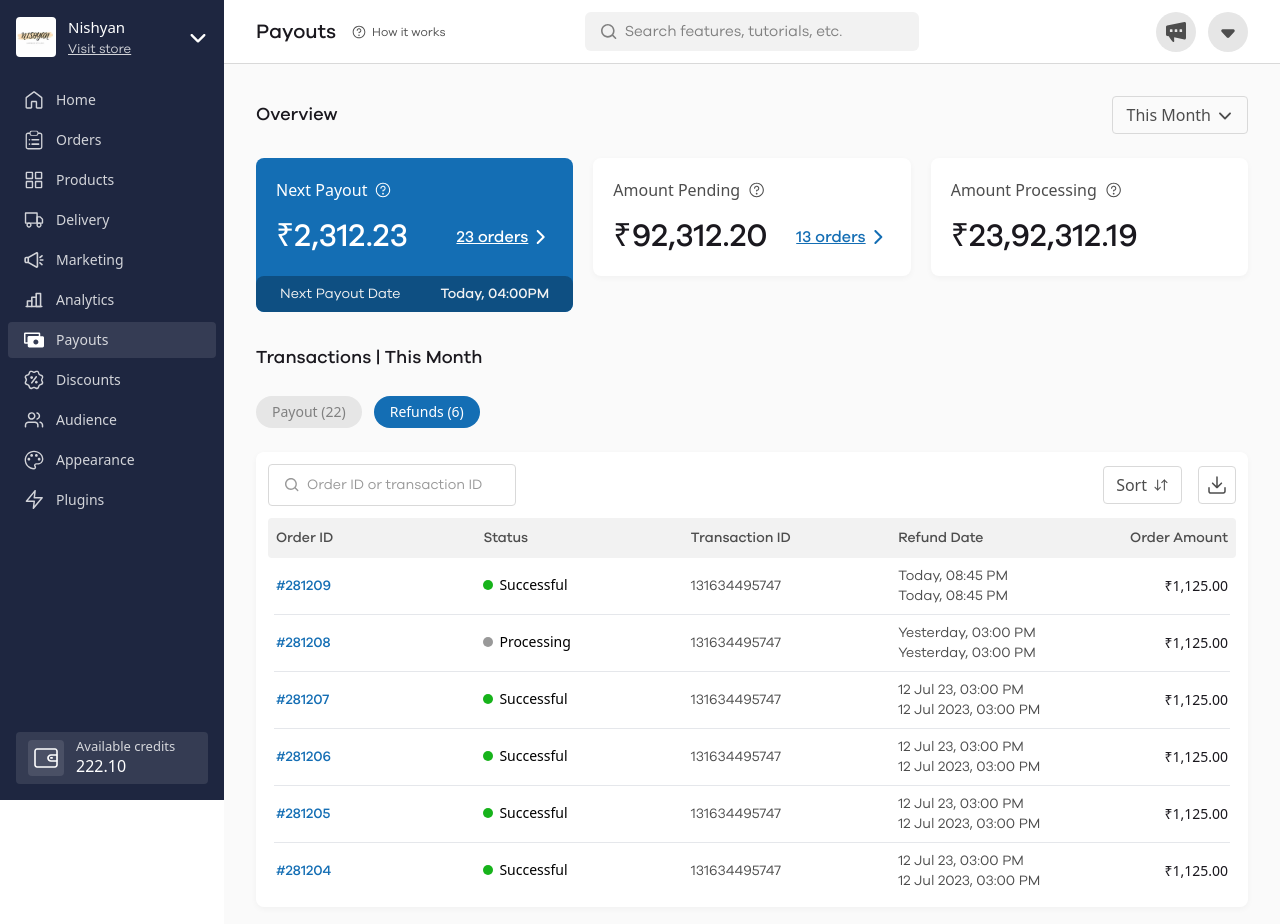
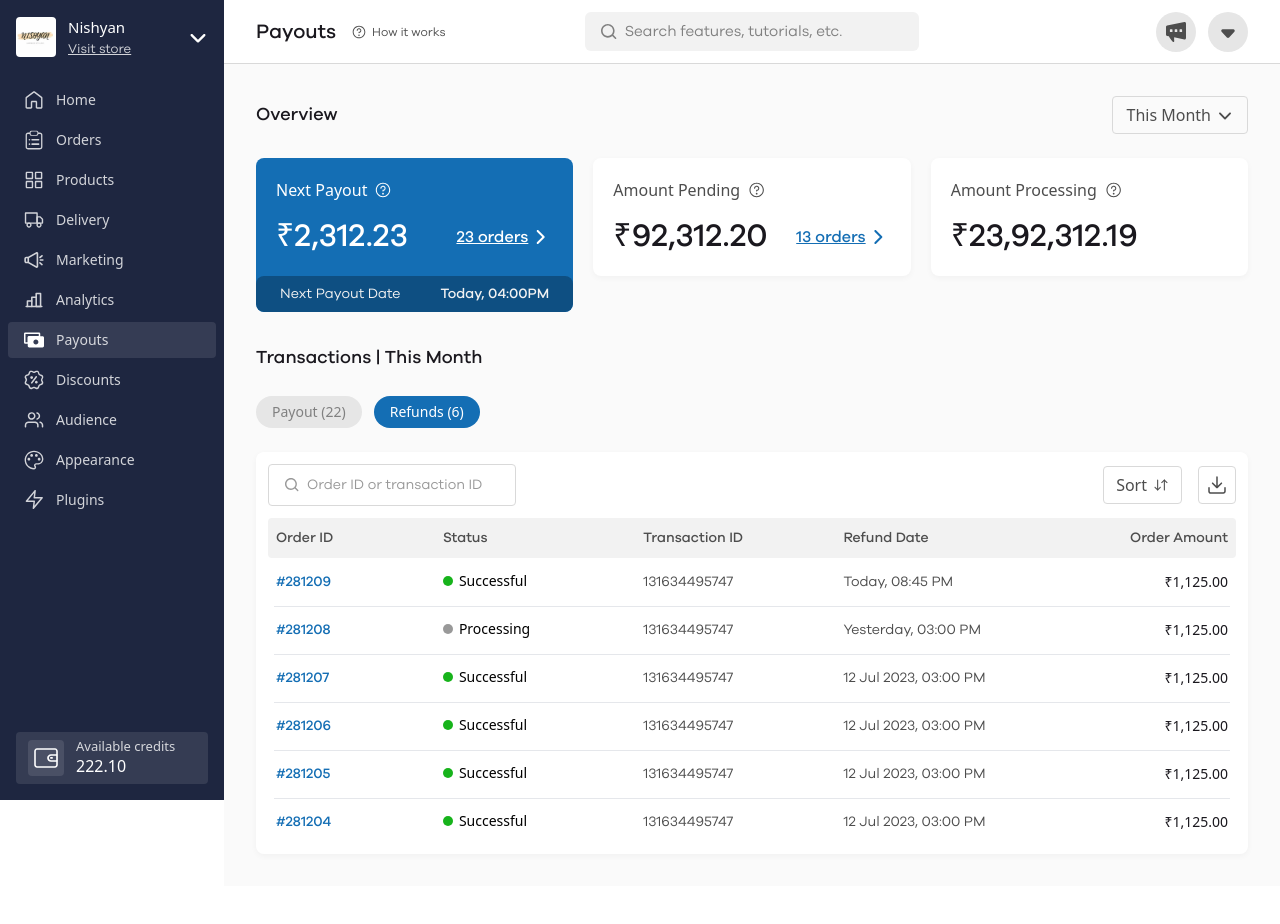
Before and after one commit to nrjdalal/mydukaan-2024, a Next.js app: page / in a window 1280 px wide. Shown: the top 924 px of the page. After the commit the page ends 886 px from the top, so only its background shows below. Built offline with nearby package versions, Linux system fonts and the light colour scheme.

Commit message:
table view fix

```diff
--- a/src/components/transactions.tsx
+++ b/src/components/transactions.tsx
@@ -57,7 +57,7 @@ export function Transactions() {
     <Table>
       <TableHeader>
         <TableRow className="border-none py-2.5 font-alt text-sm font-medium text-[#4D4D4D]">
-          <TableHead className="w-max rounded-l bg-[#F2F2F2] lg:w-1/5">
+          <TableHead className="w-max rounded-l bg-[#F2F2F2] lg:w-1/6">
             <p className="lg:hidden">ID</p>
             <p className="hidden lg:block">Order ID</p>
           </TableHead>
@@ -66,11 +66,11 @@ export function Transactions() {
             <p className="lg:hidden">Tx. ID</p>
             <p className="hidden lg:block">Transaction ID</p>
           </TableHead>
-          <TableHead className="w-max bg-[#F2F2F2] lg:w-1/6">
+          <TableHead className="w-max bg-[#F2F2F2] lg:w-1/5">
             <p className="lg:hidden">Refunded</p>
             <p className="hidden lg:block">Refund Date</p>
           </TableHead>
-          <TableHead className="w-max rounded-r bg-[#F2F2F2] text-right lg:w-1/6">
+          <TableHead className="w-max rounded-r bg-[#F2F2F2] text-right lg:w-1/5">
             <p className="lg:hidden">Amount</p>
             <p className="hidden lg:block">Order Amount</p>
           </TableHead>
@@ -96,8 +96,12 @@ export function Transactions() {
               {invoice.tid}
             </TableCell>
             <TableCell className="font-alt text-[#4D4D4D]">
-              <p>{invoice.date.replace('2023', '23')}</p>
-              <p className="hidden md:block">{invoice.date}</p>
+              <p className="lg:hidden">
+                {invoice.date.replace('2023', '23').split(', ')[0]}
+                <br />
+                {invoice.date.replace('2023', '23').split(', ')[1]}
+              </p>
+              <p className="hidden lg:block">{invoice.date}</p>
             </TableCell>
             <TableCell className="text-right text-[#1A181E]">
               {invoice.amount}
```
